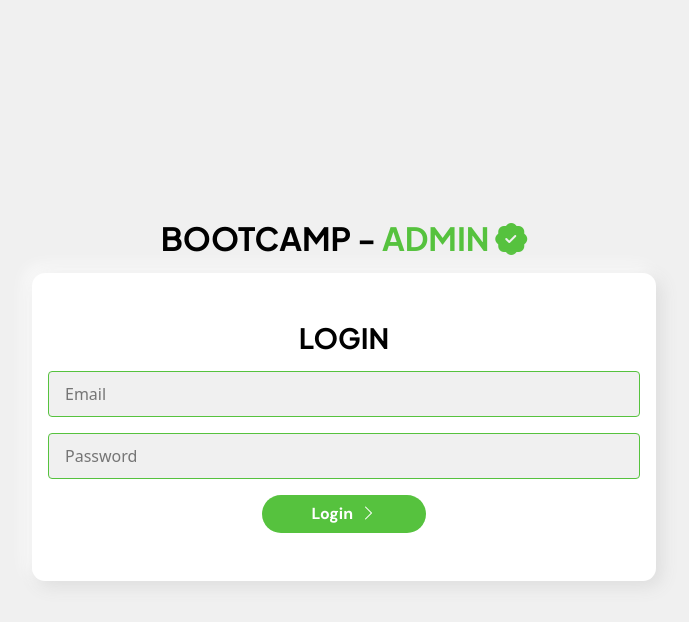
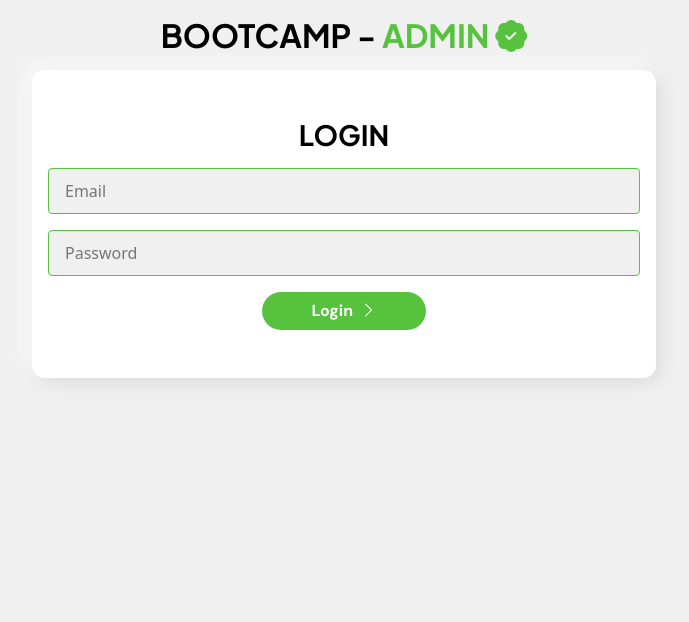
Before and after one commit to IEDC-SJCET/IEDC-Admin, a website built with webpack: page dist/index.html in a window 1280 px wide. Shown: the whole page, without its empty margins (296-985 px from the left). Built offline with nearby package versions, Linux system fonts and the light colour scheme; some packages are replaced by stand-ins of ours; no server answers.

Commit message:
[minor change] bg

```diff
--- a/dist/style/style.css
+++ b/dist/style/style.css
@@ -187,7 +187,6 @@ a, button {
 
 #bgdots {
   background-color: var(--bggrey);
-  height: 100vh;
 }
 
 .fs-7 {
--- a/dist/style/style.scss
+++ b/dist/style/style.scss
@@ -190,7 +190,7 @@ a,button{
 }
 #bgdots {
     background-color:var(--bggrey);
-    height: 100vh;
+    // height: 100vh;
 }
 
 .fs-7 {
```
Also changed, not shown: 1 other file.
